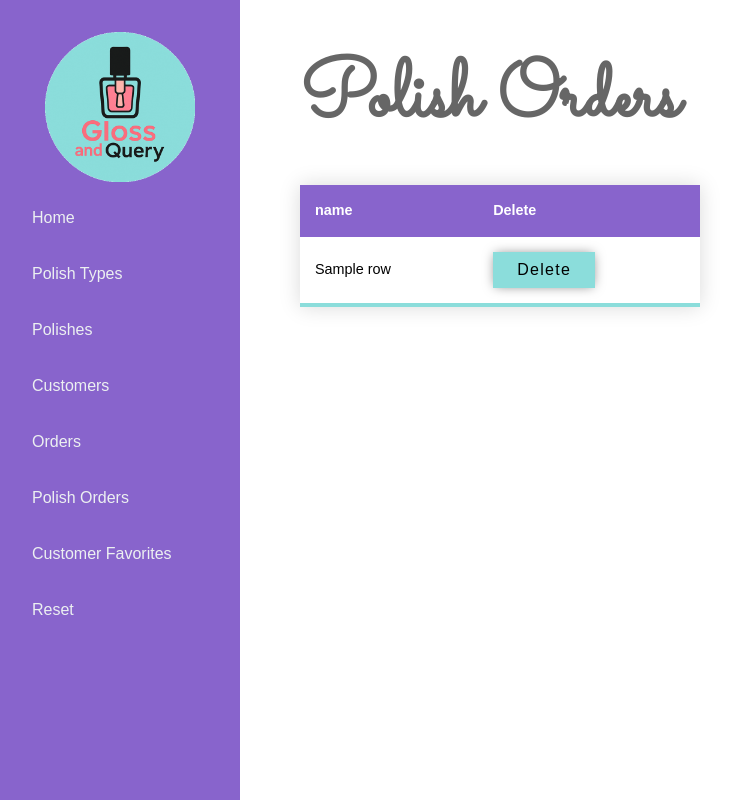
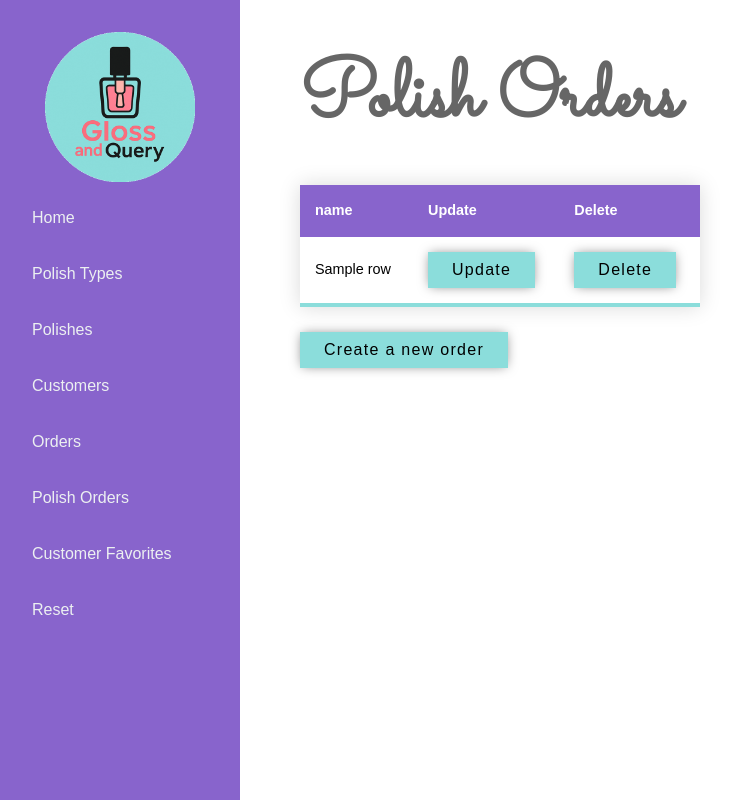
Before and after one commit to kelseybowen/GlossAndQuery, a Flask app: template templates/polish-orders.j2 in a window 1280 px wide. Shown: the whole page, without its empty margins (0-735 px from the left). Run offline with Flask 3, Linux system fonts and the light colour scheme; the template is opened without the code that fills it: most values are stand-ins (such as "Sample title", 1, 10 or a date in 2020).

Commit message:
added update form and create new order tables

```diff
--- a/templates/polish-orders.j2
+++ b/templates/polish-orders.j2
@@ -1,6 +1,7 @@
 {% extends "main.j2" %}
 {% block content %}
   <h1>Polish Orders</h1>
+
 
   <table id="orders-table">
     {% if polish_orders %}
@@ -9,6 +10,7 @@
           {% for c in polish_orders[0].keys() %}
             <th>{{ c }}</th>
           {% endfor %}
+           <th>Update</th>
           <th>Delete</th>
         </tr>
       </thead>
@@ -18,6 +20,9 @@
             {% for v in row.values() %}
               <td>{{ v }}</td>
             {% endfor %}
+             <td>
+              <button class="update-btn" data-id="{{ row.ID }}"> Update </button>
+            </td>
             <td>
               <button class="delete-btn" data-id="{{ row.ID }}"> Delete </button>
             </td>
@@ -34,12 +39,13 @@
           <th>Quantity</th>
           <th>Line Total</th>
           <th>Date</th>
+           <th>Update</th>
           <th>Delete</th>
         </tr>
       </thead>
       <tbody>
         <tr>
-          <td colspan="8" style="text-align:center; padding:1em;">
+          <td colspan="9" style="text-align:center; padding:1em;">
             No polish orders found.
           </td>
         </tr>
@@ -109,7 +115,85 @@
     </div>
   {% endfor %}
 
+  <!-- UPDATE FORMS -->
+  {% for row in polish_orders %}
+    <div
+      id="update-order-{{ row.ID }}"
+      class="update-order"
+      style="display:none; margin-top:1em; padding:1em; border:1px solid #ccc;"
+    >
+      <h3>Update Order #{{ row.ID }}</h3>
+      <form method="post" action="{{ url_for('update_polish_order') }}">
+        <input type="hidden" name="polish_order_id" value="{{ row.ID }}">
+        <div>
+          <label for="new-qty-{{ row.ID }}">Quantity:</label>
+          <input
+            type="number"
+            id="new-qty-{{ row.ID }}"
+            name="new_quantity"
+            min="1"
+            value="{{ row.Quantity }}"
+            required
+          >
+        </div>
+        <button type="submit" style="margin-top:0.5em;">Save Changes</button>
+      </form>
+    </div>
+  {% endfor %}
+
+
+ <!-- CREATE NEW ORDER -->
+  <button id="toggle-create-order-btn" type="button">Create a new order</button>
+
+  <div id="create-order-container" style="display: none; margin-top: 40px;">
+    <h2>Create New Order</h2>
+    <form method="post" action="{{ url_for('create_polish_order') }}">
+      <table>
+        <thead>
+          <tr>
+            <th>Customer</th>
+            <th>Polish</th>
+            <th>Quantity</th>
+          </tr>
+        </thead>
+        <tbody>
+          <tr>
+            <td>
+              <select name="customer_id" id="customer" required>
+                {% for cust in customer_list %}
+                  <option value="{{ cust.customerID }}">{{ cust.fName }} {{ cust.lName }}</option>
+                {% endfor %}
+              </select>
+            </td>
+            <td>
+              <select name="polish_id" id="polish" required>
+                {% for p in all_polishes %}
+                  <option value="{{ p.polishID }}">{{ p.name }}</option>
+                {% endfor %}
+              </select>
+            </td>
+            <td>
+              <input type="number" name="quantity" id="qty" min="1" value="1" required>
+            </td>
+          </tr>
+        </tbody>
+      </table>
+      <button type="submit" style="margin-top:0.5em;">Create Order</button>
+    </form>
+  </div>
+
   <script>
+
+   // show/hide update form
+    document.querySelectorAll('.update-btn').forEach(btn => {
+      btn.addEventListener('click', () => {
+        document.querySelectorAll('.update-order').forEach(div => div.style.display = 'none');
+        const id = btn.dataset.id;
+        document.getElementById(`update-order-${id}`).style.display = 'block';
+        document.getElementById(`update-order-${id}`).scrollIntoView({ behavior: 'smooth' });
+      });
+    });
+
     document.querySelectorAll('.update-btn').forEach(btn => {
       btn.addEventListener('click', () => {
         document.querySelectorAll('.update-polish')
@@ -129,5 +213,15 @@
         window.location.reload();
       });
     });
+      // toggle create-order form
+    const toggleBtn = document.getElementById('toggle-create-order-btn');
+    const createContainer = document.getElementById('create-order-container');
+    toggleBtn.addEventListener('click', () => {
+      createContainer.style.display =
+        createContainer.style.display === 'none' ? 'block' : 'none';
+      if (createContainer.style.display === 'block') {
+        createContainer.scrollIntoView({ behavior: 'smooth' });
+      }
+    });
   </script>
 {% endblock %}
```
